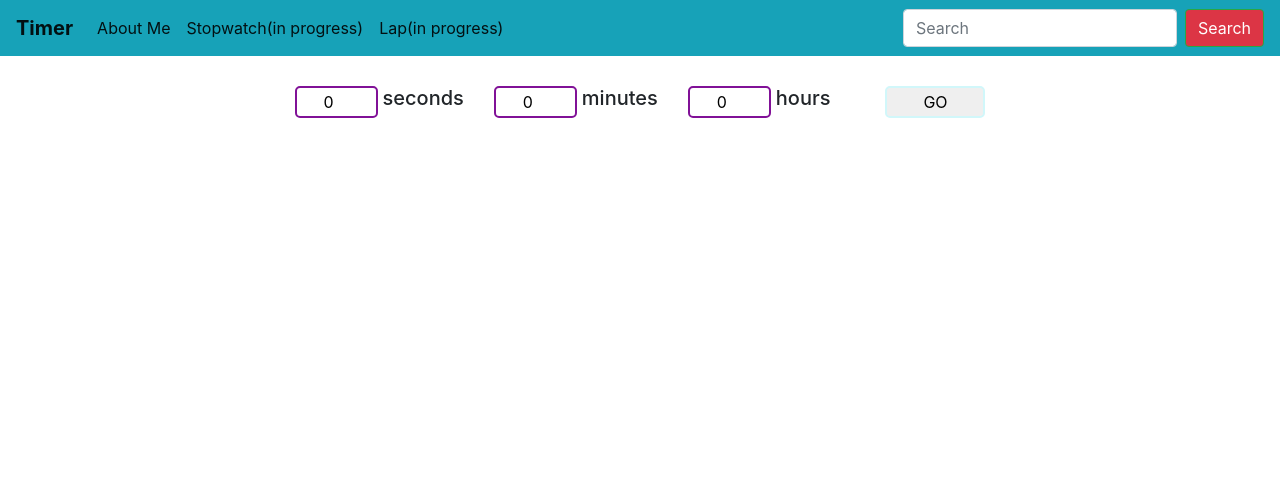
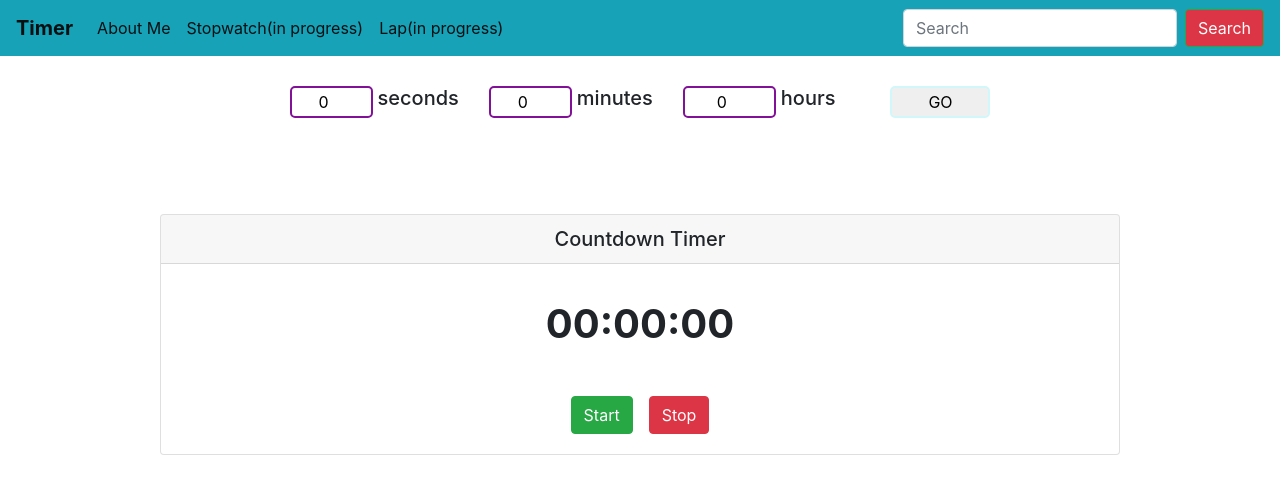
Before and after one commit to shoeb-gg/Timer_App_Angular, an Angular app: page / in a window 1280 px wide. Shown: the top 494 px of the page. Built offline with nearby package versions, Linux system fonts and the light colour scheme.

Commit message:
Adding all functionalitites

```diff
--- a/src/app/app.component.html
+++ b/src/app/app.component.html
@@ -1,2 +1,3 @@
 <app-navbar></app-navbar>
 <app-input></app-input>
+<app-counter></app-counter>
--- a/src/app/app.module.ts
+++ b/src/app/app.module.ts
@@ -5,9 +5,10 @@ import { AppRoutingModule } from './app-routing.module';
 import { AppComponent } from './app.component';
 import { NavbarComponent } from './components/navbar/navbar.component';
 import { InputComponent } from './components/input/input.component';
+import { CounterComponent } from './components/counter/counter.component';
 
 @NgModule({
-  declarations: [AppComponent, NavbarComponent, InputComponent],
+  declarations: [AppComponent, NavbarComponent, InputComponent, CounterComponent],
   imports: [BrowserModule, AppRoutingModule],
   providers: [],
   bootstrap: [AppComponent],
--- /dev/null
+++ b/src/app/components/counter/counter.component.html
@@ -0,0 +1,21 @@
+<div class="d-flex justify-content-center mt-5">
+  <div class="card mt-5 w-75">
+    <h5 class="card-header text-center">Countdown Timer</h5>
+    <div class="card-body mt-3">
+      <h1 class="text-center font-weight-bold">
+        {{ hours < 10 ? "0" + hours : hours }}:{{
+          minutes < 10 ? "0" + minutes : minutes
+        }}:{{ seconds < 10 ? "0" + seconds : seconds }}
+      </h1>
+
+      <div class="d-flex justify-content-center mt-5">
+        <a class="btn {{ snpStyle }} mr-3 text-white" (click)="sp()">{{
+          snp
+        }}</a>
+        <a class="btn {{ stpStyle }} text-white" (click)="stpbtn()">{{
+          stp
+        }}</a>
+      </div>
+    </div>
+  </div>
+</div>
--- /dev/null
+++ b/src/app/components/counter/counter.component.ts
@@ -0,0 +1,91 @@
+import { ThrowStmt } from '@angular/compiler';
+import { Component, OnInit } from '@angular/core';
+import { DurationService } from '../../services/duration.service';
+
+@Component({
+  selector: 'app-counter',
+  templateUrl: './counter.component.html',
+  styleUrls: ['./counter.component.css'],
+})
+export class CounterComponent implements OnInit {
+  private data = {};
+  seconds = 0;
+  minutes = 0;
+  hours = 0;
+
+  constructor(private dur: DurationService) {}
+  ngOnInit(): void {
+    this.dur.durationUpdate$.subscribe((obj) => {
+      this.seconds = obj.sec;
+      this.minutes = obj.min;
+      this.hours = obj.hr;
+    });
+  }
+
+  snp: string = 'Start';
+  snpStyle: string = 'btn-success';
+  stp: string = 'Stop';
+  stpStyle: string = 'btn-danger';
+  counterRunning = false;
+
+  sp() {
+    this.snp = this.snp == 'Start' ? 'Pause' : 'Start';
+    this.snpStyle =
+      this.snpStyle == 'btn-success' ? 'btn-warning' : 'btn-success';
+    if (this.counterRunning == true) return;
+
+    setInterval(() => {
+      this.counterRunning = true;
+      if (
+        (this.seconds == 0 && this.minutes == 0 && this.hours == 0) ||
+        this.snp === 'Start' ||
+        this.stp === 'Reset'
+      )
+        return;
+
+      if (this.hours != 0) {
+        if (this.minutes != 0) {
+          if (this.seconds != 0) {
+            this.seconds--;
+          } else {
+            this.minutes--;
+            this.seconds += 59;
+          }
+        } else {
+          if (this.seconds != 0) {
+            this.seconds--;
+          } else {
+            this.hours--;
+            this.minutes += 59;
+          }
+        }
+      } else {
+        if (this.minutes != 0) {
+          if (this.seconds != 0) {
+            this.seconds--;
+          } else {
+            this.minutes--;
+            this.seconds += 59;
+          }
+        } else {
+          if (this.seconds != 0) {
+            this.seconds--;
+          }
+        }
+      }
+    }, 1000);
+  }
+
+  stpbtn() {
+    if (this.stp === 'Reset') {
+      this.seconds = 0;
+      this.minutes = 0;
+      this.hours = 0;
+    }
+    this.stp = this.stp == 'Stop' ? 'Reset' : 'Stop';
+    this.stpStyle =
+      this.stpStyle == 'btn-danger' ? 'btn-primary' : 'btn-danger';
+    this.snp = 'Start';
+    this.snpStyle = 'btn-success';
+  }
+}
--- a/src/app/components/input/input.component.html
+++ b/src/app/components/input/input.component.html
@@ -1,9 +1,11 @@
 <div class="inp">
-  <input class="in" type="number" value="0" min="0" max="60" />
+  <input class="in" #sec type="number" value="0" min="0" max="60" />
   <h5>seconds</h5>
-  <input class="in" type="number" value="0" min="0" max="60" />
+  <input class="in" #min type="number" value="0" min="0" max="60" />
   <h5>minutes</h5>
-  <input class="in" type="number" value="0" min="0" max="99" />
+  <input class="in" #hr type="number" value="0" min="0" max="999" />
   <h5>hours</h5>
-  <button class="go">GO</button>
+  <button class="go" (click)="getValue(sec.value, min.value, hr.value)">
+    GO
+  </button>
 </div>
--- a/src/app/components/input/input.component.ts
+++ b/src/app/components/input/input.component.ts
@@ -1,15 +1,30 @@
 import { Component, OnInit } from '@angular/core';
+import { DurationService } from '../../services/duration.service';
 
 @Component({
   selector: 'app-input',
   templateUrl: './input.component.html',
-  styleUrls: ['./input.component.css']
+  styleUrls: ['./input.component.css'],
 })
 export class InputComponent implements OnInit {
+  seconds = 0;
+  minutes = 0;
+  hours = 0;
 
-  constructor() { }
+  constructor(private dur: DurationService) {}
+  ngOnInit(): void {}
 
-  ngOnInit(): void {
+  getValue(sec: string, min: string, hr: string) {
+    if (sec === '') {
+      this.seconds = 0;
+    } else this.seconds = parseInt(sec);
+    if (min === '') {
+      this.minutes = 0;
+    } else this.minutes = parseInt(min);
+    if (hr === '') {
+      this.hours = 0;
+    } else this.hours = parseInt(hr);
+    this.dur.setDuration(this.seconds, this.minutes, this.hours);
+    this.dur.updateCounter();
   }
-
 }
--- /dev/null
+++ b/src/app/services/duration.service.ts
@@ -0,0 +1,36 @@
+import { Injectable } from '@angular/core';
+import { Observable, observable, Subject } from 'rxjs';
+
+@Injectable({
+  providedIn: 'root',
+})
+export class DurationService {
+  seconds: number;
+  minutes: number;
+  hours: number;
+
+  private durationSub = new Subject<any>();
+  durationUpdate$ = this.durationSub.asObservable();
+
+  constructor() {
+    this.seconds = 0;
+    this.minutes = 0;
+    this.hours = 0;
+  }
+
+  setDuration(sec: number, min: number, hr: number) {
+    this.seconds = sec;
+    this.minutes = min;
+    this.hours = hr;
+  }
+
+  updateCounter() {
+    let sec = this.seconds;
+    let min = this.minutes;
+    let hr = this.hours;
+
+    let obj = { sec, min, hr };
+
+    this.durationSub.next(obj);
+  }
+}
```
Also changed, not shown: src/app/components/counter/counter.component.css (added), 2 other files (tests, documents, lock files or other folders).
